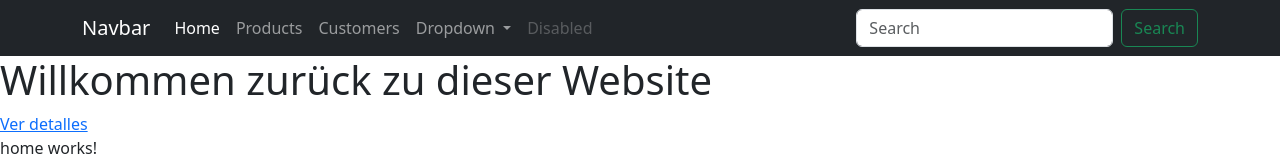
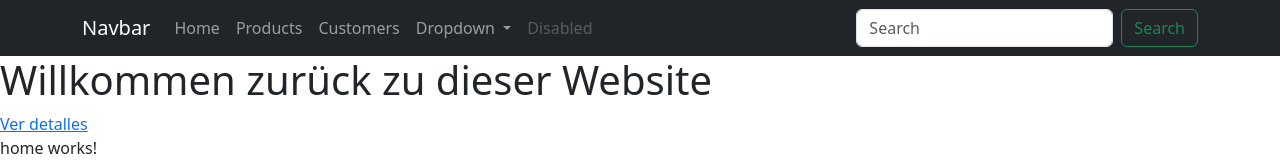
Before and after one commit to paul-ventura-git/angular-router-bootstrap, an Angular app: page / in a window 1280 px wide. Shown: the top 160 px of the page. Built offline with nearby package versions, Linux system fonts and the light colour scheme.

Commit message:
Router Working with Bootstrap

```diff
--- a/src/app/app.component.html
+++ b/src/app/app.component.html
@@ -13,13 +13,13 @@
       <div class="collapse navbar-collapse" id="navbarSupportedContent">
         <ul class="navbar-nav me-auto mb-2 mb-lg-0">
           <li class="nav-item">
-            <a class="nav-link active" aria-current="page" href="#">Home</a>
+            <a class="nav-link" routerLink="/">Home</a>
           </li>
           <li class="nav-item">
-            <a class="nav-link" href="#">Products</a>
+            <a class="nav-link" routerLink="products">Products</a>
           </li>
           <li class="nav-item">
-            <a class="nav-link" href="#">Customers</a>
+            <a class="nav-link" routerLink="customers">Customers</a>
           </li>
           <li class="nav-item dropdown">
             <a class="nav-link dropdown-toggle" href="#" id="navbarDropdown" role="button" data-bs-toggle="dropdown" aria-expanded="false">
```
